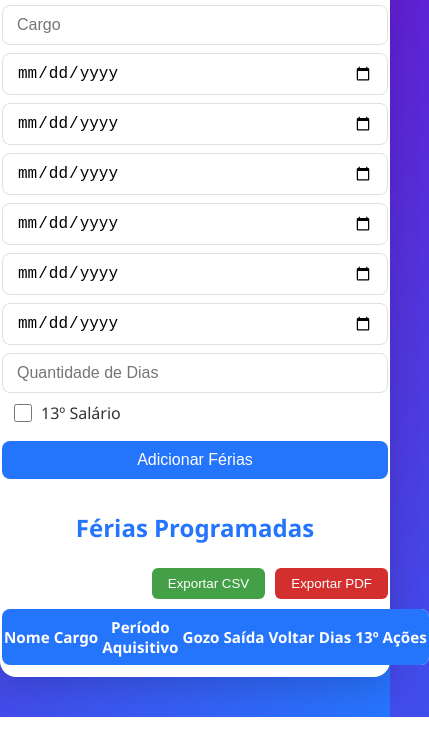
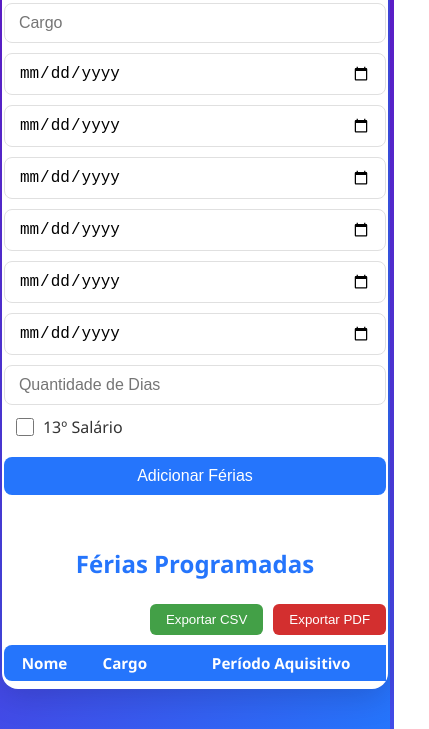
Before and after one commit to ednaldomoura/ferias, a plain HTML site: page index.html in a window 390 px wide. Shown: the part 226-955 px from the top of the page, 429 px wide, since content can reach past the window. Drawn offline with Linux system fonts and the light colour scheme.

Commit message:
auteracao3

```diff
--- a/style.css
+++ b/style.css
@@ -7,7 +7,8 @@ body {
 
 .container {
     background: #fff;
-    max-width: 950px;
+    max-width: 1100px;
+    width: 98vw;
     margin: 40px auto;
     border-radius: 16px;
     box-shadow: 0 8px 32px rgba(0,0,0,0.15);
@@ -78,6 +79,7 @@ form button:hover {
 
 .list-section {
     margin-top: 24px;
+    overflow-x: auto;
 }
 
 table {
@@ -126,6 +128,7 @@ td button:hover {
 @media (max-width: 1100px) {
     .container {
         max-width: 99vw;
+        padding: 18px 4px 18px 4px;
     }
     form {
         grid-template-columns: repeat(2, 1fr);
@@ -149,11 +152,28 @@ td button:hover {
     }
 }
 
-@media (max-width: 600px) {
+@media (max-width: 700px) {
+    .container {
+        padding: 8px 2px 8px 2px;
+    }
     form {
         grid-template-columns: 1fr;
+        gap: 10px 0;
     }
     form button {
         grid-column: span 1;
     }
+    th, td {
+        font-size: 0.95rem;
+        padding: 8px 2px;
+    }
 }
+
+/* Tabela responsiva */
+.list-section {
+    overflow-x: auto;
+}
+
+#vacationTable {
+    min-width: 800px;
+}
```
